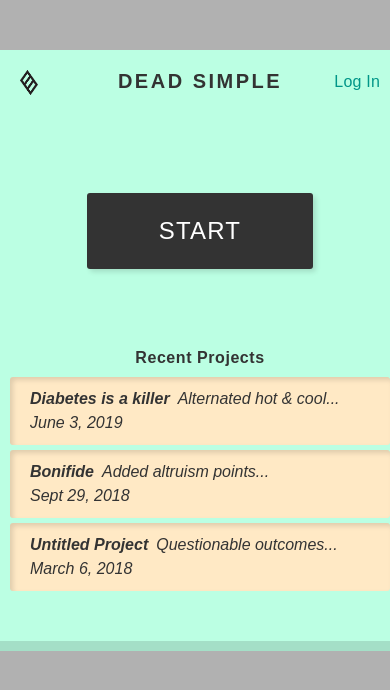
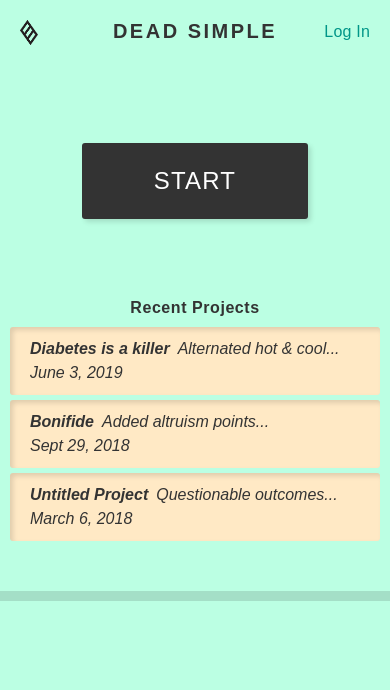
Before and after one commit to MacTruck/start, a website: page index.html in a window 390 px wide. Drawn offline with Linux system fonts and the light colour scheme.

Commit message:
mobile responsive

```diff
--- a/index.html
+++ b/index.html
@@ -1,9 +1,9 @@
 <!DOCTYPE html>
 <html>
 <head>
-	<meta charset="UTF-8">
-
 	<title>Dead Simple Time Tracker</title>
+	<meta charset="utf-8">
+	<meta name="viewport" content="width=device-width, initial-scale=1">
 	<link href="https://fonts.googleapis.com/css?family=Source+Sans+Pro&display=swap" rel="stylesheet">
 	<link rel="stylesheet" href="./public/style.css">
 </head>
@@ -19,8 +19,9 @@
 	<button id="pause-play">Pause</button>
 	<button id="stop-save">Stop & Save</button>
 	<form id='recordForm'>
+		<input type="text" name="project" placeholder="Project">
 		<input type="text" name="tasks" placeholder="Tasks">
-		<input type="text" name="project" placeholder="Project">
+		<div id="addTaskButton">+</div>
 	</form>
 	<ul class="recordList">
 		<h3>Recent Projects</h3>
--- a/public/index.js
+++ b/public/index.js
@@ -30,7 +30,7 @@ startButton.addEventListener('click', () => {
 	startButton.style.display = 'none';
 	recordList.style.display = 'none';
 	timer.style.display = 'block';
-	pausePlay.style.display = 'initial';
+	// pausePlay.style.display = 'initial';
 	stopSave.style.display = 'initial';
 	recordForm.style.display = 'block';
 	let currentTime, millisecDifference, secondsDiffence;
--- a/public/style.css
+++ b/public/style.css
@@ -1,3 +1,17 @@
+:root {
+	--green: #bbffe3;
+	--darkGreen: #009688;
+	--orange: #ffe9c5;
+
+	--purple: #9639c4;
+	--purple2: #5d0074;
+	--purple3: #ffbdf3;
+	--gold1: #f9cd73;
+	--gold2: #fbb655;
+	--gold3: #f5a500;
+	--pink: #ffbdf3;
+}
+
 * {
     margin: 0;
     padding: 0;
@@ -9,27 +23,16 @@
     box-sizing: border-box;
 	font-family: 'Raleway', sans-serif;
 }
-html {
-	width: 400px;
-	margin-left: auto;
-	margin-right: auto;
-	background: #e0e0e0;
-	background: #b1b1b1;
-}
 body {
 	color: #333;
 	text-align: center;
 	margin: 0;
 	padding: 0;
 	position: relative;
-	background: #eee;
-	background-image: linear-gradient(45deg, #5d0074, #9639c4);
-	background: #bbffe3;	/* green */
-	margin-top: 50px;
+	background: var(--green);
 }
 header {
 	padding: 20px 0;
-	/*background: rgba(0,0,0,.35);*/
 	position: relative;
 }
 header img#icon {
@@ -43,31 +46,22 @@ a#loginButton {
 	right: 10px;
 	top: 18px;
 	text-decoration: none;
-	/*background: #ffc966;*/
-	color: #ffc966;
-	color: #333; /* gray */
-	color: #009688; /* dark green */
+	color: var(--darkGreen);
 	font-weight: 500;
 	letter-spacing: .0125em;
 	border-radius: 3px;
 	padding: 5px 10px;
 }
 h1 {
-	/*color: #bc55bc;*/
-	/*color: #f56767;*/
-	/*color: #efbaff;*/
-	color: #cd67ff;
-	color: #333; /* gray */
+	color: #333;
 	font-size: 1.25rem;
 	font-weight: 700;
 	letter-spacing: .1em;
 	letter-spacing: .125em;
 	text-transform: uppercase;
-	/*text-shadow: 2px 2px 2px rgba(0,0,0,.25)*/
 }
 h3 {
-	color: #ffbdf3;
-	color: #333; /* gray */
+	color: #333;
 	letter-spacing: .035em;
 	margin-bottom: 10px;
 }
@@ -91,20 +85,17 @@ button {
 	border-radius: 3px;
 	padding: 1em 3em;
 	color: white;
-	/*background: #27c042;	 /* green */
-	background: #f5a500;
-	background-image: linear-gradient(360deg, #fbb655, #f5a500, #fbb655, #f9cd73);
-	background: #333; /* gray */
+	background: #333;
 	box-shadow: 3px 3px 5px rgba(0,0,0,.125);
 	transition: .125s ease all;
 }
 button#pause-play, button#stop-save {
-	background: #009688; /* dark green */
+	background: var(--darkGreen);
 	letter-spacing: .05em;
 	display: none;
 }
 button#pause-play:hover, button#stop-save:hover {
-	/*box-shadow: 0 0 20px rgba(249, 205, 115, .75);*/
+	background: #333;
 }
 button#startButton {
 	font-size: 1.5rem;
@@ -112,23 +103,18 @@ button#startButton {
 	letter-spacing: .05em;
 	display: block;
 	margin: 5rem auto;
-	/*box-shadow: 0px 0px 40px rgba(0,0,0,.5);*/
 }
 button:hover, button#startButton:hover {
-	/*box-shadow: 0 0 40px rgba(249, 205, 115, .75);*/
-	background: #009688;
-	/*color: #333;*/
+	background: var(--darkGreen);
 }
 div#timer {
 	font-family: 'Source Sans Pro', sans-serif;
 	font-size: 4rem;
 	letter-spacing: .025em;
 	display: none;
-	/*padding: 1em 3em;*/
 	margin: 3rem auto 4rem auto;
 	color: white;
-	color: #009688; /* green */
-	/*color: #333;*/
+	color: var(--darkGreen);
 	text-align: center;
 }
 #recordForm {
@@ -140,11 +126,7 @@ div#timer {
 	font-size: 1.25rem;
 }
 input[type='text'] {
-	/*background: #ffb8a7;*/
-	/*background: #71d8d6;*/
-	background: #ffbdf3;
-	background: #ffe9c5; /* light orange */
-	color: #792190;
+	background: var(--orange);
 	color: #333;
 	font-family: 'Soure Sans Pro', sans-serif;
 	margin: 5px 0;
@@ -158,27 +140,20 @@ input[type='text'] {
 	font-family: 'Raleway', sans-serif;
 	font-weight: 400;
 	font-style: italic;
-/*	color: #999;
-	color: #ce5309;
-	color: #792190;
-	color: #009688; /* dark green */*/
+}
+#addTaskButton {
+	font-size: 3rem;
+	color: var(--darkGreen);
 }
 ul {
 	list-style-type: none;
 }
 .recordList li {
-	/*color: #777;*/
-	/*color: #df6013;*/
-	color: #792190;
-	color: #333; /* gray */
+	color: #333;
 	margin: 5px 10px;
 	padding: 10px 20px;
 	line-height: 1.5em;
-	/*background: #ddd;*/
-	/*background: #ffd3c2;*/
-	background: #ffbdf3; /* purple */
-	background: #e4fff3; /* light green */
-	background: #ffe9c5; /* light orange */
+	background: var(--orange);
 	box-shadow: inset 3px 3px 5px rgba(0,0,0,.125);
 	border-radius: 3px;
 	text-align: left;
@@ -194,9 +169,18 @@ ul {
 }
 footer {
 	margin-top: 50px;
-	/*padding: 20px;*/
 	background: rgba(0,0,0,.125);
 	color: #ccc;
 	height: 10px;
-	/*border-bottom: 3px solid #34a595;*/
 }
+
+@media screen and (min-width: 900px) {
+	html {
+		width: 400px;
+		margin-top: 50px;
+		margin-left: auto;
+		margin-right: auto;
+		background: #e0e0e0;
+		background: #b1b1b1;
+	}
+}
```
